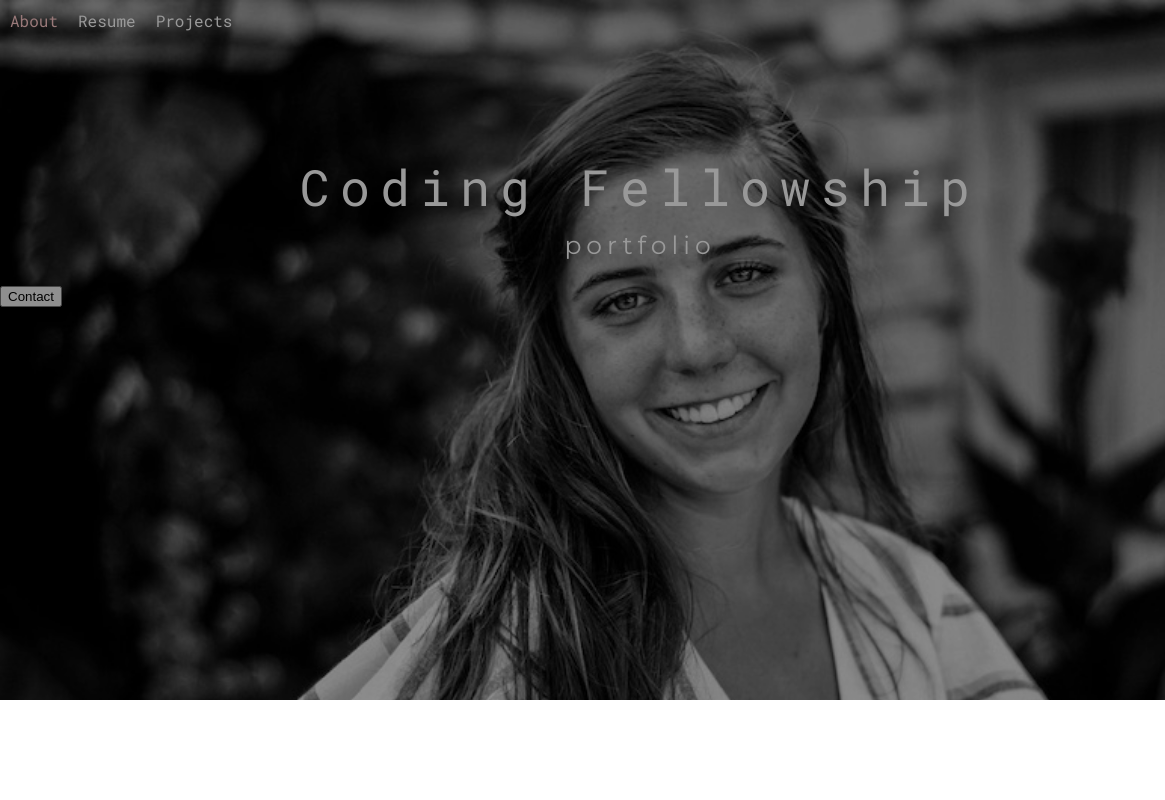
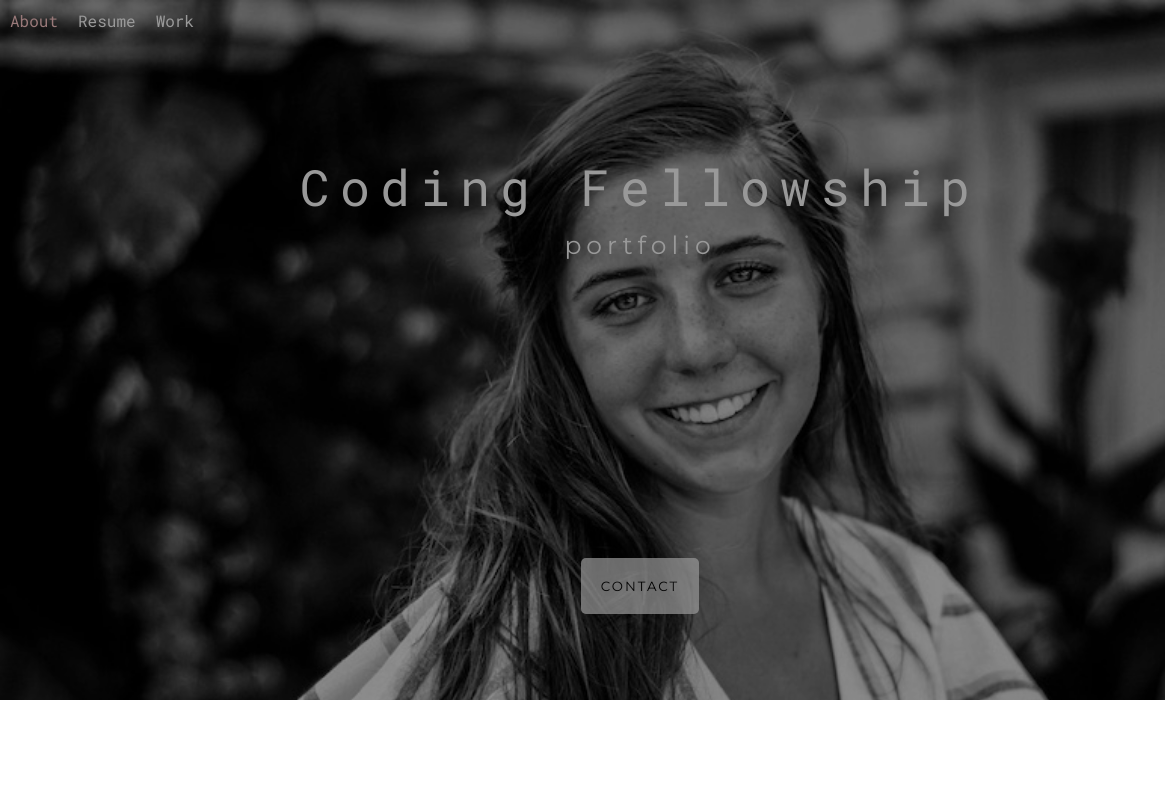
Before and after one commit to tessaschwarzentraub/coding_fellowship, a plain HTML site: page index.html in a window 1280 px wide. Shown: the top 800 px of the page, 0-1165 px from the left. Drawn offline with Linux system fonts and the light colour scheme.

Commit message:
landing page updates
created contact button over landing page background image

renamed buttons/ navbar

Projects --> Work
Web dev --> Projects
Web design --> Progress

```diff
--- a/index.html
+++ b/index.html
@@ -12,10 +12,10 @@
             <a href="#about" style="padding: 10px; text-decoration: none;">About</a>
             <a href="#resume" style="padding: 10px; text-decoration: none;">Resume</a>
             <div class="dropdown">
-                <button class="dropbtn" style="padding: 10px; background-color: inherit;">Projects</button>
+                <button class="dropbtn" style="padding: 10px; background-color: inherit;">Work</button>
                 <div class="dropdown-content">
-                <a href="portfolio/projects.html" style="text-decoration: none;">web development</a>
-                <a href="portfolio/design.html" style="text-decoration: none;">web design</a>
+                <a href="portfolio/projects.html" style="text-decoration: none;">projects</a>
+                <a href="portfolio/design.html" style="text-decoration: none;">progress</a>
                 <a href="portfolio/ux.html" style="text-decoration: none;">user experience</a>
                 </div>
             </div>
@@ -29,7 +29,9 @@
         <div style="line-height: 25px;">
             <h1  class="title">Coding Fellowship</h1>
             <p class="subtitle">portfolio</p>
-            <button>Contact</button>
+            <div class="buttonPosition">
+                <button class="button">CONTACT</button>
+            </div>
         </div>
     </div>
     <div>
@@ -45,8 +47,8 @@
     <div style="background-color:#DFDFDF; margin-top: 200px;">
         <h1 style="text-align: center; font-weight: lighter; padding: 50px; font-family: 'Roboto Mono', monospace;">See some of my work this summer below:</h1>
         <div  class="portfolio">
-            <div class="portfolio_btn"><a href="portfolio/projects.html" style="text-decoration: none; color: black;">Web Development</a></div>
-            <div class="portfolio_btn"><a href="portfolio/design.html" style="text-decoration: none; color: black;">Web Design</a></div>
+            <div class="portfolio_btn"><a href="portfolio/projects.html" style="text-decoration: none; color: black;">Projects</a></div>
+            <div class="portfolio_btn"><a href="portfolio/design.html" style="text-decoration: none; color: black;">Progress</a></div>
             <div class="portfolio_btn"><a href="portfolio/ux.html" style="text-decoration: none; color: black;">User Experience</a></div>
         </div>
     </div>
--- a/portfolio/portfolio.css
+++ b/portfolio/portfolio.css
@@ -85,6 +85,21 @@
   font-size: 25px;
   letter-spacing: 5px;
 }
+.buttonPosition {
+  display: flex;
+  justify-content: center;
+}
+.button {
+  border: white;
+  padding: 20px;
+  border-radius: 5px;
+  background-color: white;
+  margin-top: 275px;
+  opacity: 70%;
+  font-family: 'Montserrat', sans-serif;
+  letter-spacing: 2px;
+}
+.button:hover {opacity: 100%;}
 
 /*About section*/
 
```
